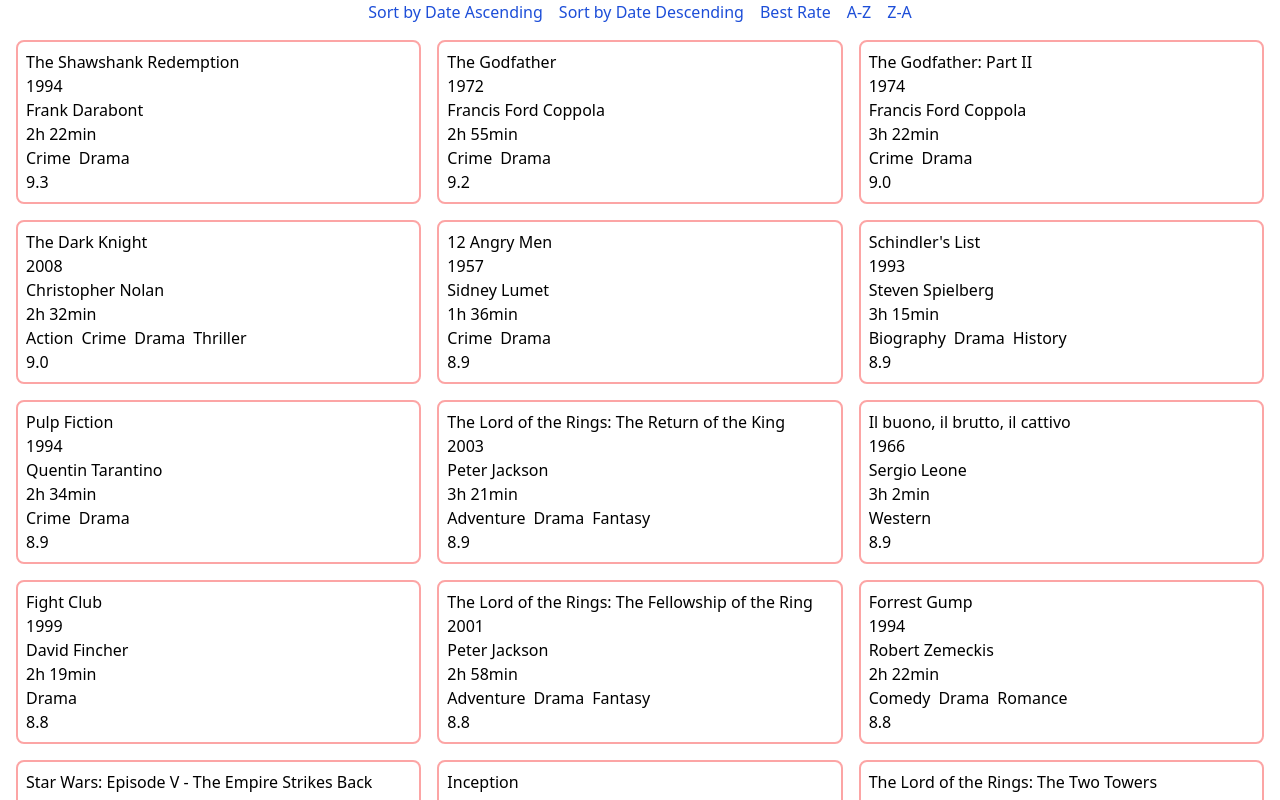
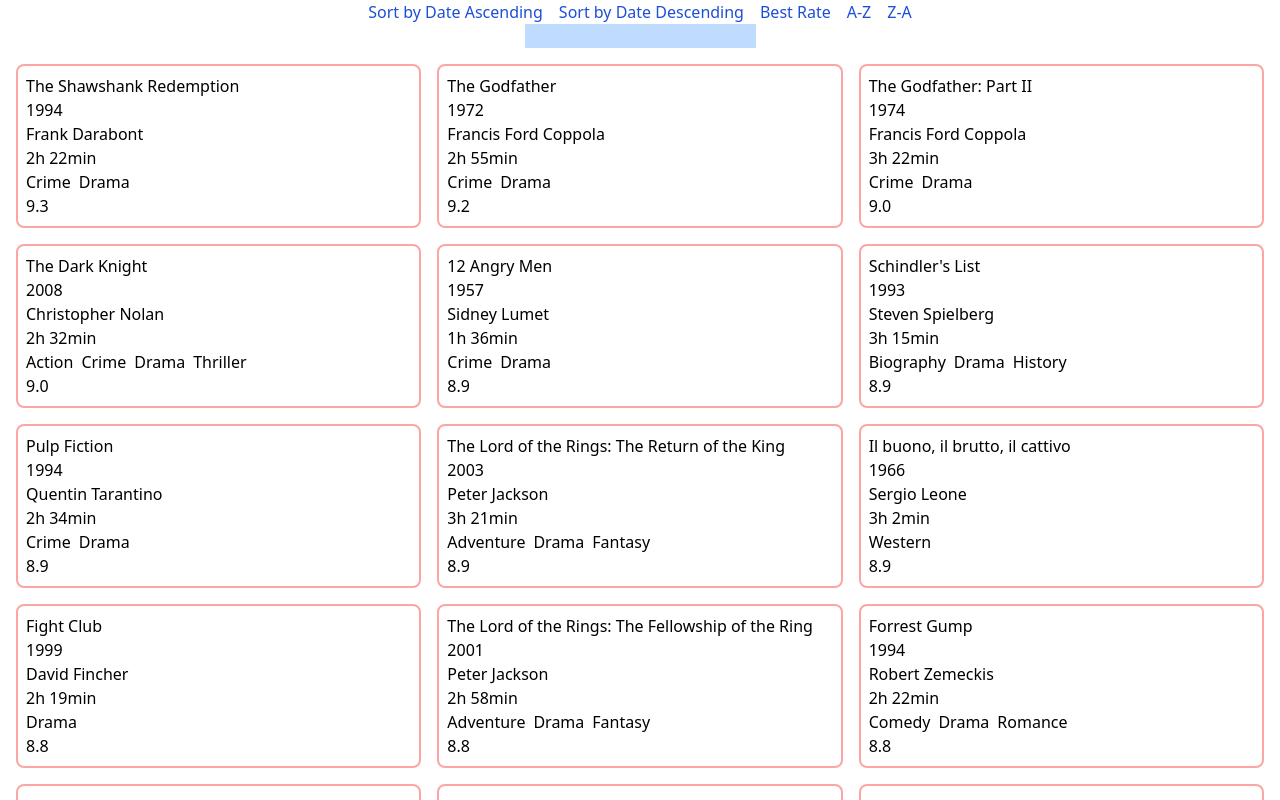
Before and after one commit to thomaserdmenger/Movie-Data-React, a React (Vite) app: page / in a window 1280 px wide. Shown: the top 800 px of the page. Built offline with nearby package versions, Linux system fonts and the light colour scheme.

Commit message:
Filter Movies by Userinput

```diff
--- /dev/null
+++ b/src/assets/functions/filterByUserInput.js
@@ -0,0 +1,6 @@
+export const filterByUserInput = (userInput, data, setData) => {
+  const filteredData = [...data].filter((item) =>
+    item.title.toLowerCase().includes(userInput.toLowerCase())
+  )
+  setData(filteredData)
+}
--- a/src/pages/Home.jsx
+++ b/src/pages/Home.jsx
@@ -1,5 +1,5 @@
 import movies from "../assets/data/movies"
-import { useState } from "react"
+import { useEffect, useState } from "react"
 import { RenderMovies } from "../components/RenderMovies"
 import { sortAZ } from "../assets/functions/sortAZ"
 import { sortZA } from "../assets/functions/sortZA"
@@ -7,13 +7,24 @@ import { bestRate } from "../assets/functions/bestRate"
 import { dateAscending } from "../assets/functions/dateAscending"
 import { dateDescending } from "../assets/functions/dateDescending"
 import { Button } from "../components/Button"
+import { filterByUserInput } from "../assets/functions/filterByUserInput"
 
 export const Home = () => {
+  // State for Movies Data
   const [data, setData] = useState(movies)
+
+  // State for User Input
+  const [userInput, setUserInput] = useState("")
+
+  // Set UserInput
+  useEffect(() => {
+    filterByUserInput(userInput, data, setData)
+  }, [userInput])
 
   return (
     <>
-      <header className='flex gap-4 justify-center'>
+      <header className='flex flex-col'>
+        <div className='flex gap-4 justify-center'>
           <Button
             text='Sort by Date Ascending'
             onClick={() => dateAscending(data, setData)}
@@ -25,6 +36,17 @@ export const Home = () => {
           <Button text='Best Rate' onClick={() => bestRate(data, setData)} />
           <Button text='A-Z' onClick={() => sortAZ(data, setData)} />
           <Button text='Z-A' onClick={() => sortZA(data, setData)} />
+        </div>
+        <form className='m-auto' onSubmit={(e) => e.preventDefault()}>
+          <input
+            className='bg-blue-200'
+            type='text'
+            name='userInput'
+            id='userInput'
+            value={userInput}
+            onChange={(e) => setUserInput(e.target.value)}
+          />
+        </form>
       </header>
       <main>
         <RenderMovies data={data} />
```
Lines whose indentation alone changed are shown as unchanged.
